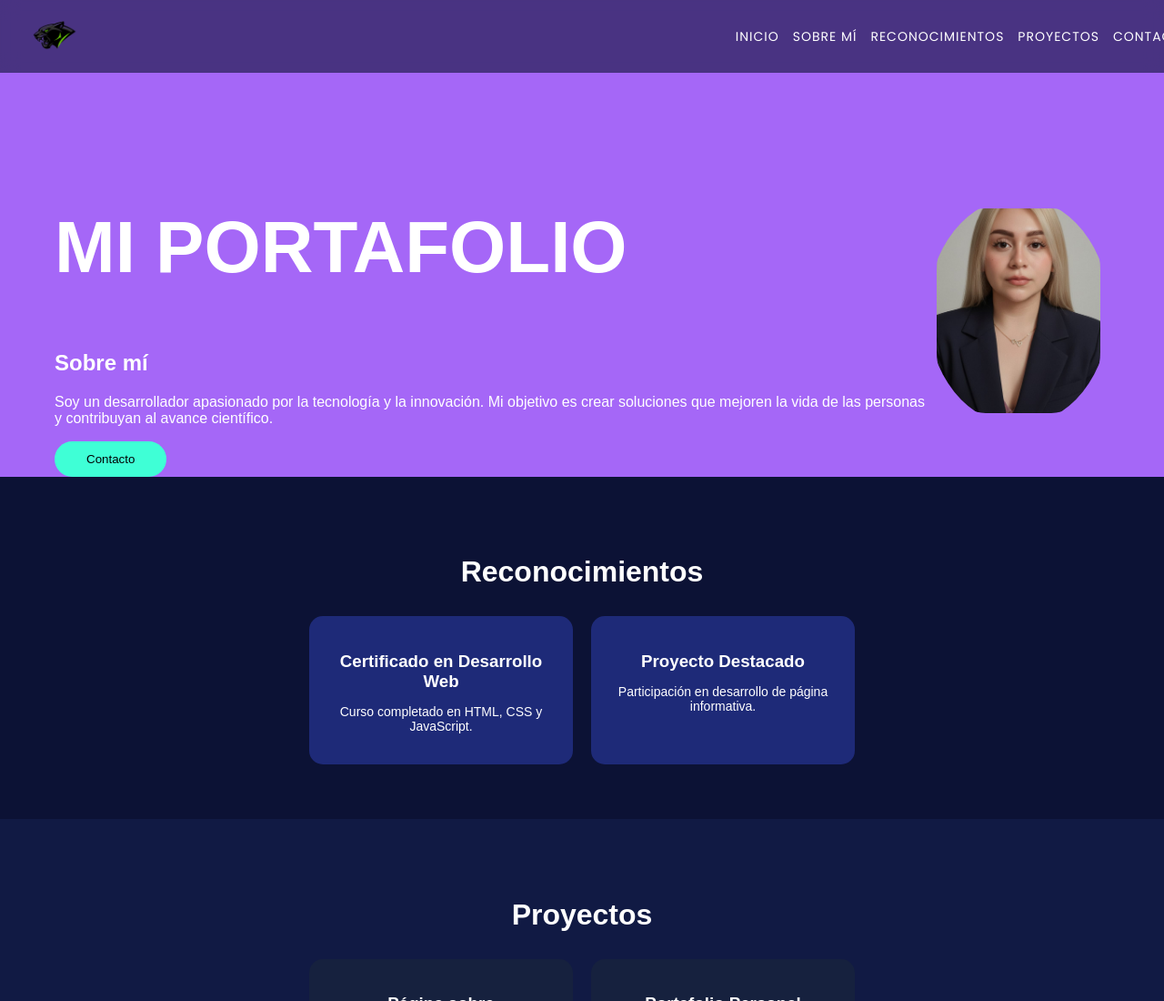
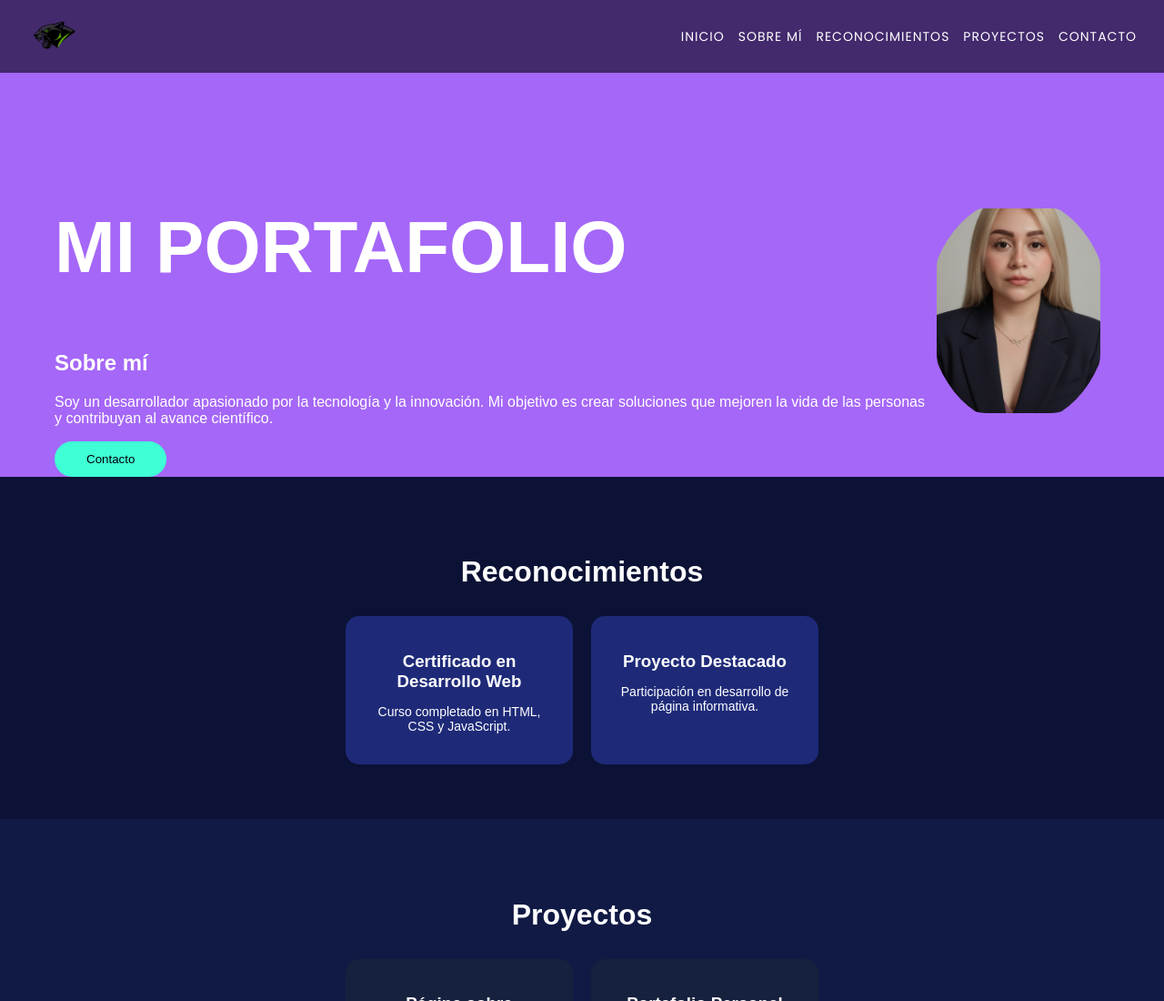
Before and after one commit to Alinefc11/PortaFoleoAline, a website: page index.html in a window 1280 px wide. Shown: the top 1100 px of the page at 91% size. Drawn offline with nearby package versions, Linux system fonts and the light colour scheme; files that its build step writes are made by us from their sources.

Commit message:
cambios en el menu

```diff
--- a/src/scss/base/_globals.scss
+++ b/src/scss/base/_globals.scss
@@ -3,10 +3,13 @@ body{
     font-family: Arial, Helvetica, sans-serif;
     background:#a567f7;
     color:white;
-}
-body {
     padding-top: 80px;
 }
 html {
     scroll-behavior: smooth;
 }
+*,
+*::before,
+*::after {
+    box-sizing: border-box;
+}
--- a/src/scss/layout/_menu.scss
+++ b/src/scss/layout/_menu.scss
@@ -6,14 +6,13 @@
     left: 0;
     width: 100%;
     z-index: 1000;
-
     display: flex;
     justify-content: space-between;
     align-items: center;
 
     padding: 10px 30px;
 
-    background: rgba(12, 18, 53, 0.6);
+    background: rgba(1, 3, 17, 0.6);
     backdrop-filter: blur(10px);
 }
 
--- a/src/scss/layout/_recognitions.scss
+++ b/src/scss/layout/_recognitions.scss
@@ -10,7 +10,7 @@
     }
 
     .cards {
-        display: flex;
+        display: flex; /* ponerle grid para ponerlo en forma de rejilla */
         justify-content: center;
         gap: 20px;
         flex-wrap: wrap;
```
Also changed, not shown: build/css/app.css.
